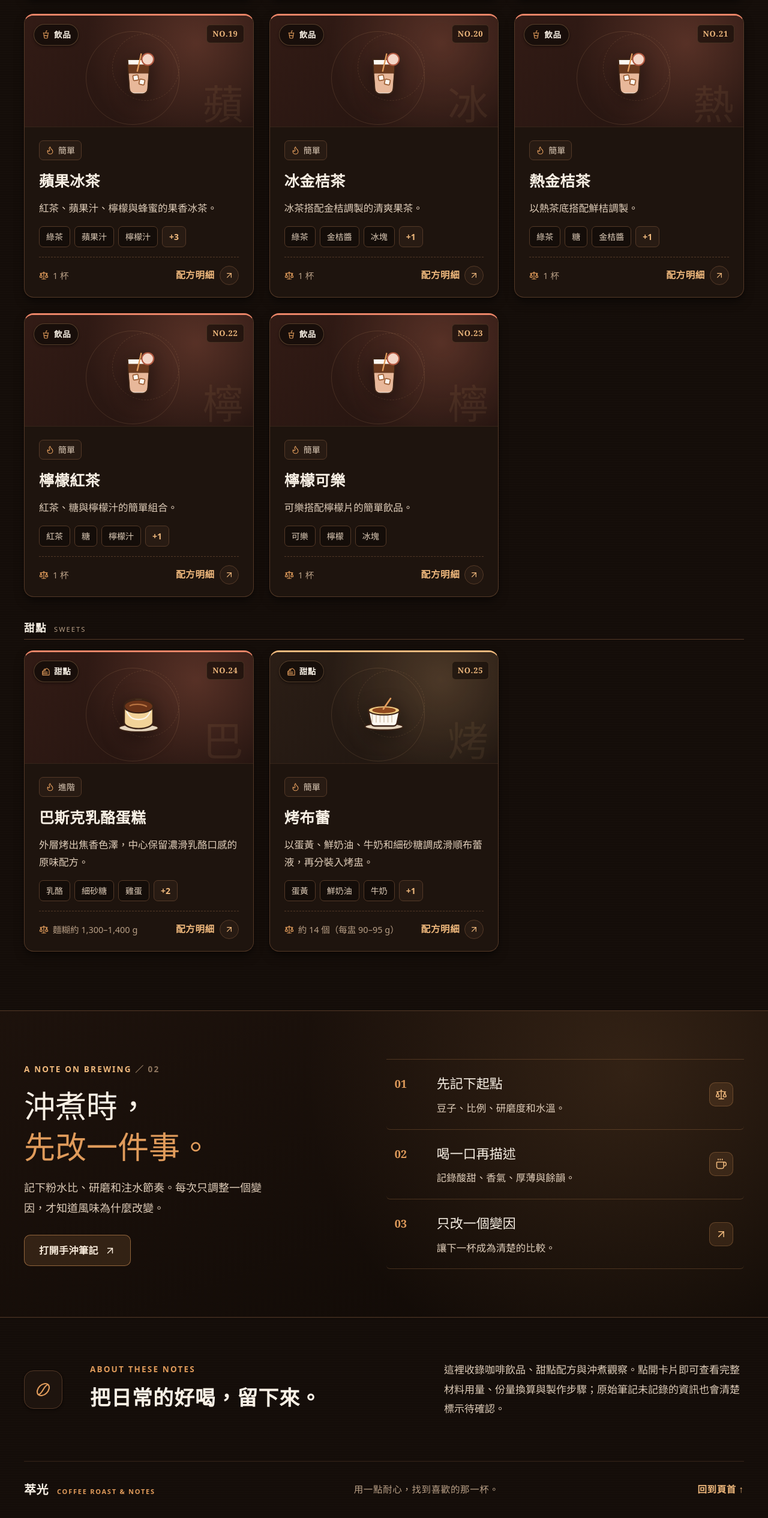
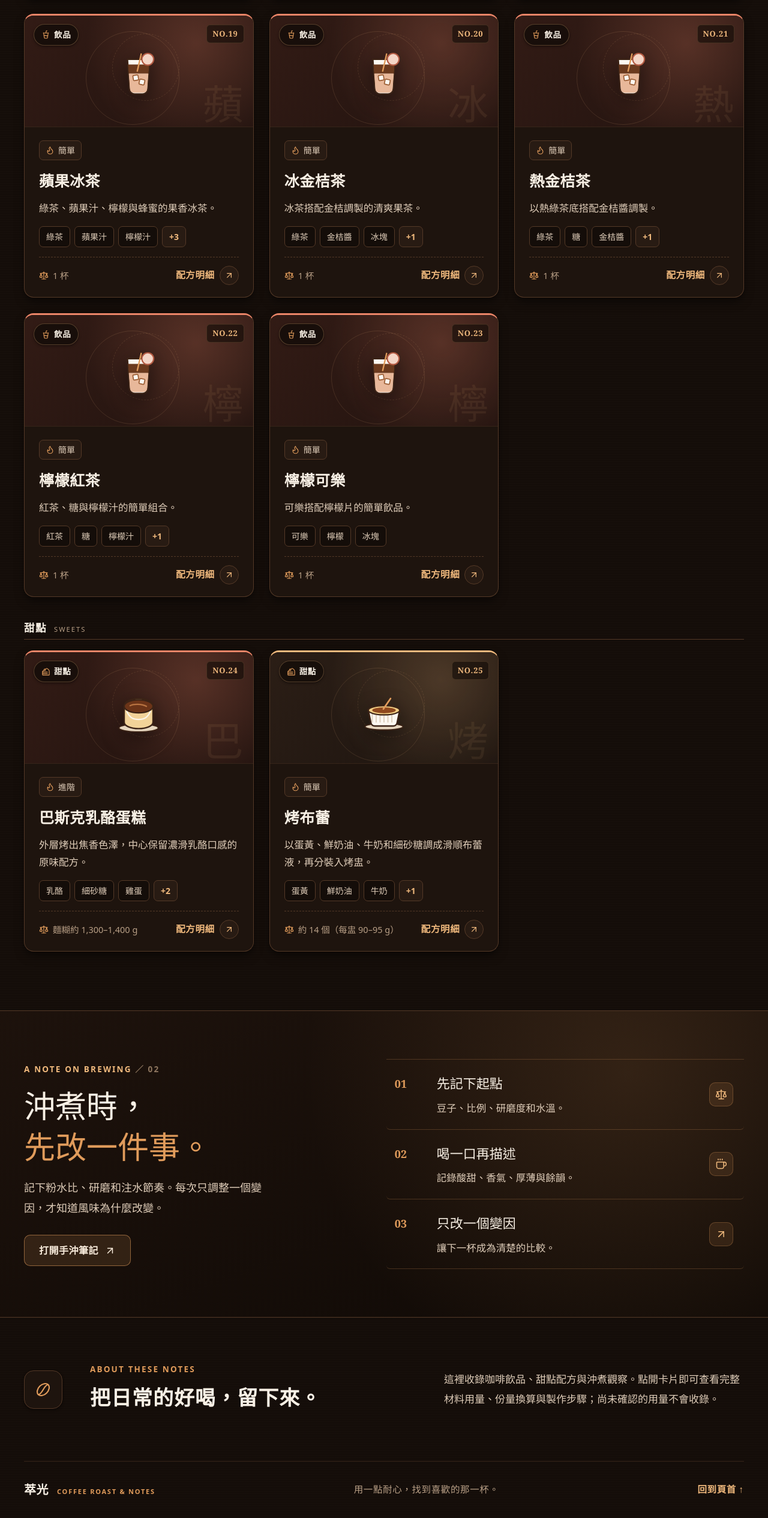
Before and after one commit to erickuo0707/1103home-work, a plain HTML site: page site/index.html in a window 1280 px wide. Shown: the part 4296-6826 px from the top of the page at 60% size. Drawn offline with Linux system fonts and the light colour scheme.

Commit message:
統一待確認規則、修正主題頁位置說明與兩筆配方摘要
Co-Authored-By: Claude Opus 5.5 <noreply@anthropic.com>
Claude-Session: https://claude.ai/code/session_01YYfV2csVX1Cw7kk1GDjYKP

```diff
--- a/site/content/recipes.json
+++ b/site/content/recipes.json
@@ -525,7 +525,7 @@
     "title": "蘋果冰茶",
     "category": "飲品",
     "accent": "rose",
-    "summary": "紅茶、蘋果汁、檸檬與蜂蜜的果香冰茶。",
+    "summary": "綠茶、蘋果汁、檸檬與蜂蜜的果香冰茶。",
     "level": "簡單",
     "yield": "1 杯",
     "ingredients": [
@@ -555,7 +555,7 @@
       }
     ],
     "steps": [
-      "將紅茶、蘋果汁、檸檬汁與蜂蜜混合。",
+      "將綠茶、蘋果汁、檸檬汁與蜂蜜混合。",
       "加入冰塊與檸檬片後出杯。"
     ],
     "note": "綠茶 110 g、蘋果汁 80 g、檸檬汁 2 g、蜂蜜 20 g；茶飲使用整杯冰。"
@@ -597,7 +597,7 @@
     "title": "熱金桔茶",
     "category": "飲品",
     "accent": "rose",
-    "summary": "以熱茶底搭配鮮桔調製。",
+    "summary": "以熱綠茶底搭配金桔醬調製。",
     "level": "簡單",
     "yield": "1 杯",
     "ingredients": [
--- a/site/index.html
+++ b/site/index.html
@@ -323,7 +323,7 @@
         <p class="eyebrow">ABOUT THESE NOTES</p>
         <h2 id="about-title">把日常的好喝，<br class="mobile-break">留下來。</h2>
       </div>
-      <p class="about-copy">這裡收錄咖啡飲品、甜點配方與沖煮觀察。點開卡片即可查看完整材料用量、份量換算與製作步驟；原始筆記未記錄的資訊也會清楚標示待確認。</p>
+      <p class="about-copy">這裡收錄咖啡飲品、甜點配方與沖煮觀察。點開卡片即可查看完整材料用量、份量換算與製作步驟；尚未確認的用量不會收錄。</p>
     </section>
   </main>
 
```
Also changed, not shown: 2 other files.
